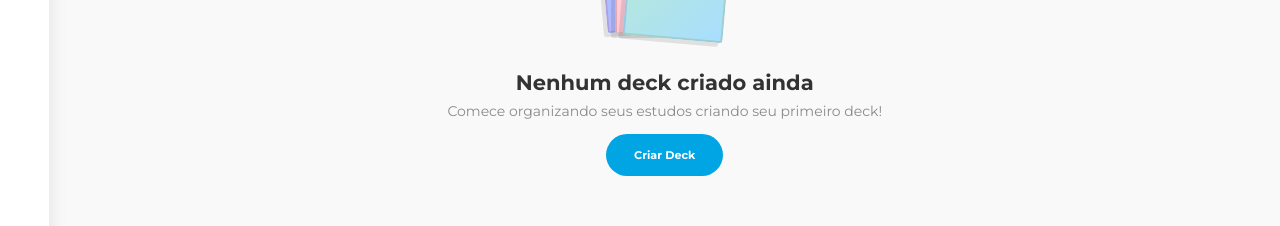
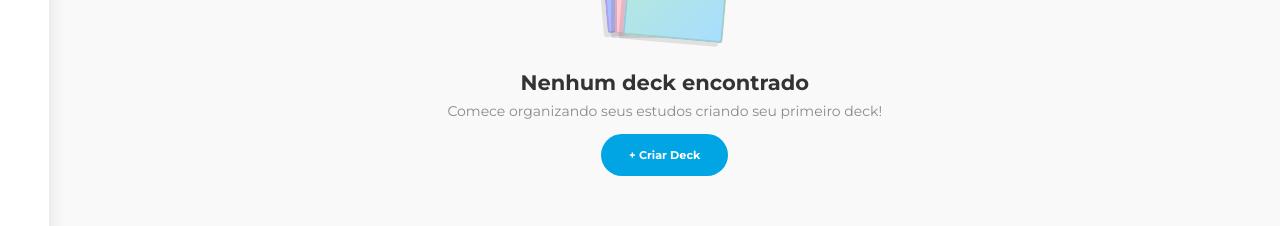
Before and after one commit to FellipeCastro/flashfy, a React (Vite) app: page /home in a window 1280 px wide. Shown: the part 492-718 px from the top of the page. Built offline with nearby package versions, Linux system fonts and the light colour scheme; no server answers; sample sign-in values are in the browser's storage.

Commit message:
Update Home.jsx

```diff
--- a/src/pages/Home/Home.jsx
+++ b/src/pages/Home/Home.jsx
@@ -92,26 +92,6 @@ const Home = ({
         return subjectFilter && searchFilter;
     });
 
-    // Ordenação aplicada ao array filtrado
-    const sortedAndFilteredDecks = filteredDecks.sort((a, b) => {
-        const now = new Date();
-
-        // Tratamento para decks sem nextReview
-        if (!a.nextReview && !b.nextReview) return 0;
-        if (!a.nextReview) return 1;
-        if (!b.nextReview) return -1;
-
-        const aDate = new Date(a.nextReview);
-        const bDate = new Date(b.nextReview);
-
-        // Decks com nextReview no passado têm prioridade
-        if (aDate < now && bDate >= now) return -1;
-        if (bDate < now && aDate >= now) return 1;
-
-        // Ordenação por data mais próxima
-        return aDate - bDate;
-    });
-
     return (
         <>
             <div className={styles.container}>
@@ -193,29 +173,24 @@ const Home = ({
                                         </div>
                                     </div>
                                     <h3 className={styles.title}>
-                                        {selectedSubjects.length > 0 ||
-                                        searchTerm
-                                            ? "Nenhum deck encontrado com os filtros aplicados"
-                                            : "Nenhum deck criado ainda"}
+                                        Nenhum deck encontrado
                                     </h3>
                                     <p className={styles.msg}>
-                                        {selectedSubjects.length > 0 ||
-                                        searchTerm
-                                            ? "Tente ajustar os filtros de busca"
-                                            : "Comece organizando seus estudos criando seu primeiro deck!"}
+                                        Comece organizando seus estudos criando
+                                        seu primeiro deck!
                                     </p>
                                     <Button
                                         onClick={() =>
                                             setIsAddDeckFormOpen(true)
                                         }
                                     >
-                                        Criar Deck
+                                        + Criar Deck
                                     </Button>
                                 </div>
                             )}
 
                             <ul className={styles.decksContainer}>
-                                {sortedAndFilteredDecks.map((deck) => (
+                                {filteredDecks.map((deck) => (
                                     <Deck
                                         key={deck.idDeck}
                                         color={deck.subject.color}
```
